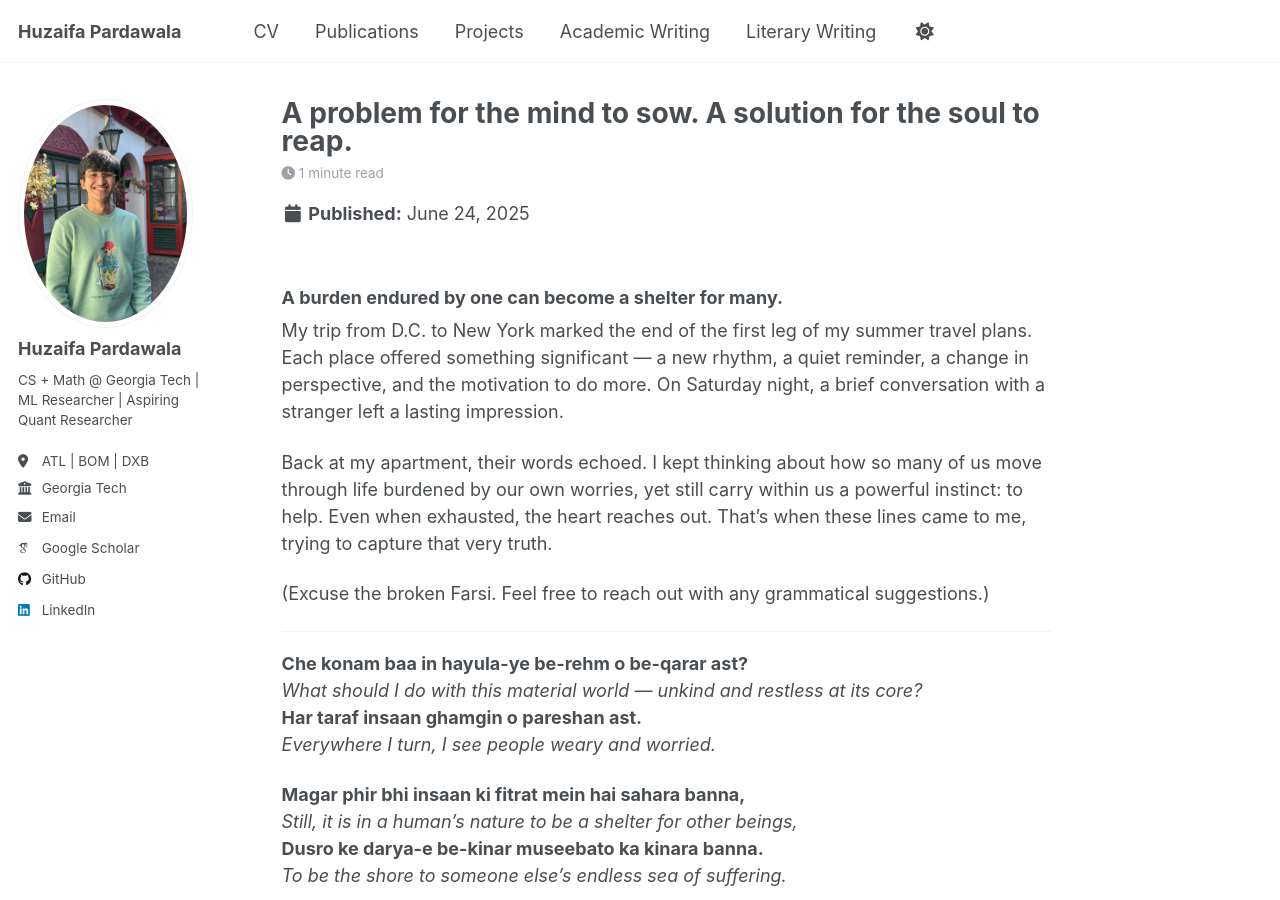
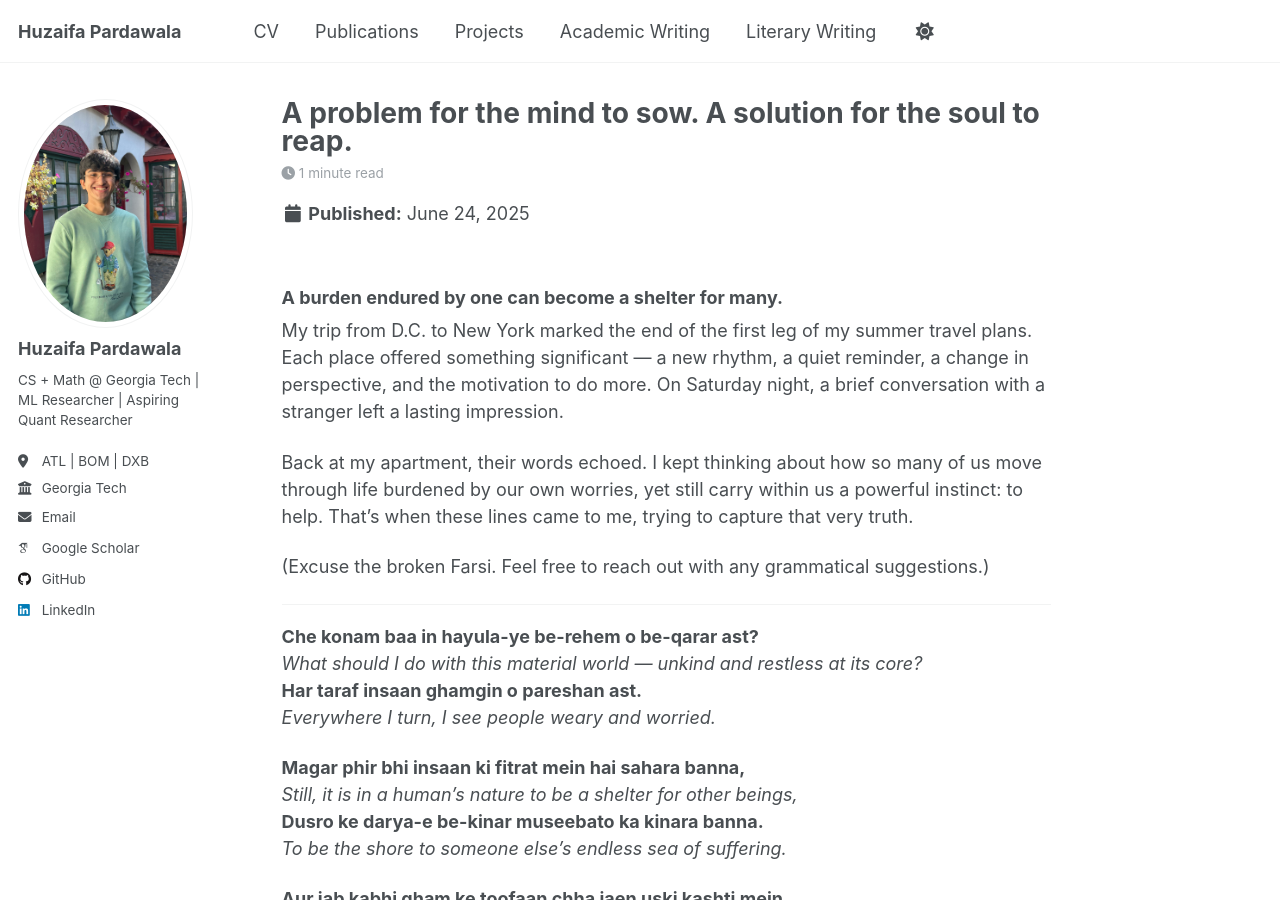
Before and after one commit to huzaifahp7/huzaifahp7.github.io, a Jekyll site: the page built from _writing/06-24-2025-problems-solutions.md, in a window 1280 px wide and 900 px high. Built offline with Jekyll 4.4.1, drawn with Linux system fonts in a browser that asks for light colours; some web fonts are replaced.

Commit message:
feat: removing incomplete stuffz

```diff
--- a/_writing/06-24-2025-problems-solutions.md
+++ b/_writing/06-24-2025-problems-solutions.md
@@ -12,14 +12,14 @@ tags:
 My trip from D.C. to New York marked the end of the first leg of my summer travel plans. Each place offered something significant — a new rhythm, a quiet reminder, a change in perspective, and the motivation to do more.
 On Saturday night, a brief conversation with a stranger left a lasting impression.
 
-Back at my apartment, their words echoed. I kept thinking about how so many of us move through life burdened by our own worries, yet still carry within us a powerful instinct: to help. Even when exhausted, the heart reaches out.
+Back at my apartment, their words echoed. I kept thinking about how so many of us move through life burdened by our own worries, yet still carry within us a powerful instinct: to help.
 That’s when these lines came to me, trying to capture that very truth.
 
 (Excuse the broken Farsi. Feel free to reach out with any grammatical suggestions.)
 
 ---
 
-**Che konam baa in hayula-ye be-rehm o be-qarar ast?**
+**Che konam baa in hayula-ye be-rehem o be-qarar ast?**
 *What should I do with this material world — unkind and restless at its core?*
 **Har taraf insaan ghamgin o pareshan ast.**
 *Everywhere I turn, I see people weary and worried.*
```
